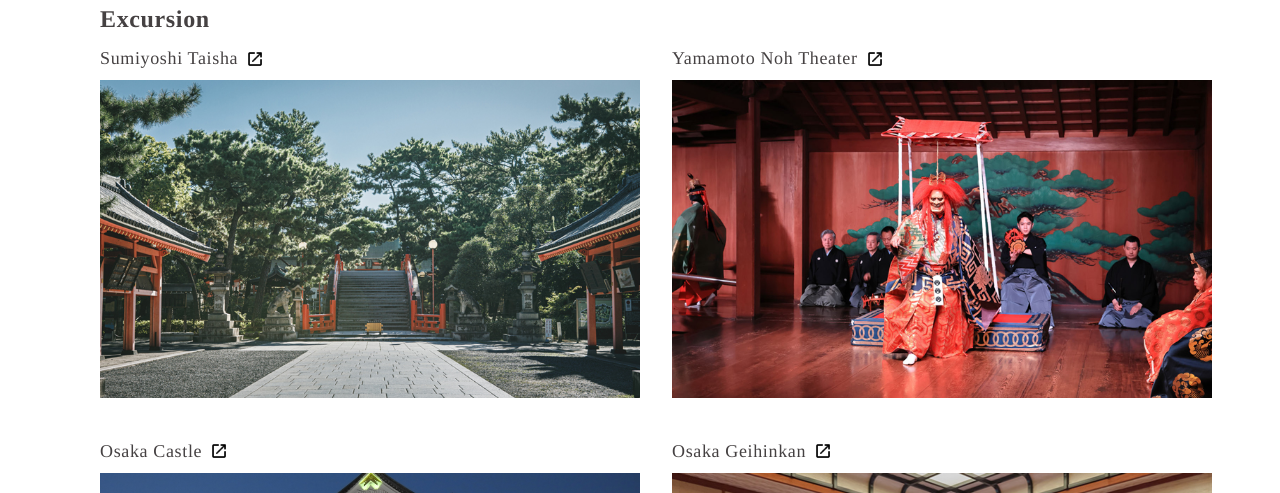
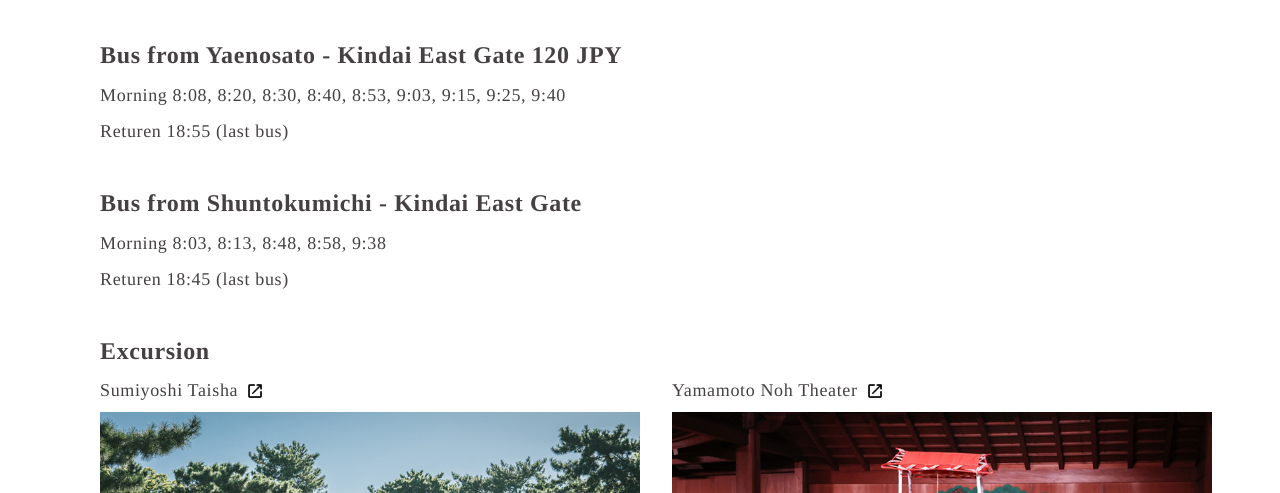
Before and after one commit to dorara-m/gyroidiseverywhere, an Astro site: page /gyroidiseverywhere/venue in a window 1280 px wide. Shown: the part 2711-3204 px from the top of the page. Built offline with nearby package versions, Linux system fonts and the light colour scheme; Astro itself is replaced by a stand-in of ours; a web font is replaced by a local one.

Commit message:
バス時刻表追加

```diff
--- a/src/pages/venue/index.astro
+++ b/src/pages/venue/index.astro
@@ -114,6 +114,7 @@
         <h2>Shuttle Bus (Tennoji-Kindai, Kindai-Tennoji)</h2>
         <div class="description">
           <p>Nov. 19 (Tue.): Morning 8:40-9:20, Return 19:15-19:55</p>
+          <p>The bus departs at 8:40.</p>
           <p>Nov. 20 (Wed.): Morning 8:00-8:40, Return 17:30-18:10</p>
           <p>Nov. 21 (Thu.): Morning 8:00-8:40, Excursion</p>
           <p>Nov. 22 (Fri.): Morning 8:00-8:40, Return 14:30-15:10</p>
@@ -127,6 +128,20 @@
             src="https://www.google.com/maps/d/embed?mid=1OY0STwglaz4d3xRgcHPoTePQIwfUKTI&ehbc=2E312F"
           >
           </iframe>
+        </div>
+      </section>
+      <section>
+        <h2>Bus from Yaenosato - Kindai East Gate 120 JPY</h2>
+        <div class="description">
+          <p>Morning 8:08, 8:20, 8:30, 8:40, 8:53, 9:03, 9:15, 9:25, 9:40</p>
+          <p>Returen 18:55 (last bus)</p>
+        </div>
+      </section>
+      <section>
+        <h2>Bus from Shuntokumichi - Kindai East Gate</h2>
+        <div class="description">
+          <p>Morning 8:03, 8:13, 8:48, 8:58, 9:38</p>
+          <p>Returen 18:45 (last bus)</p>
         </div>
       </section>
       <section>
```
